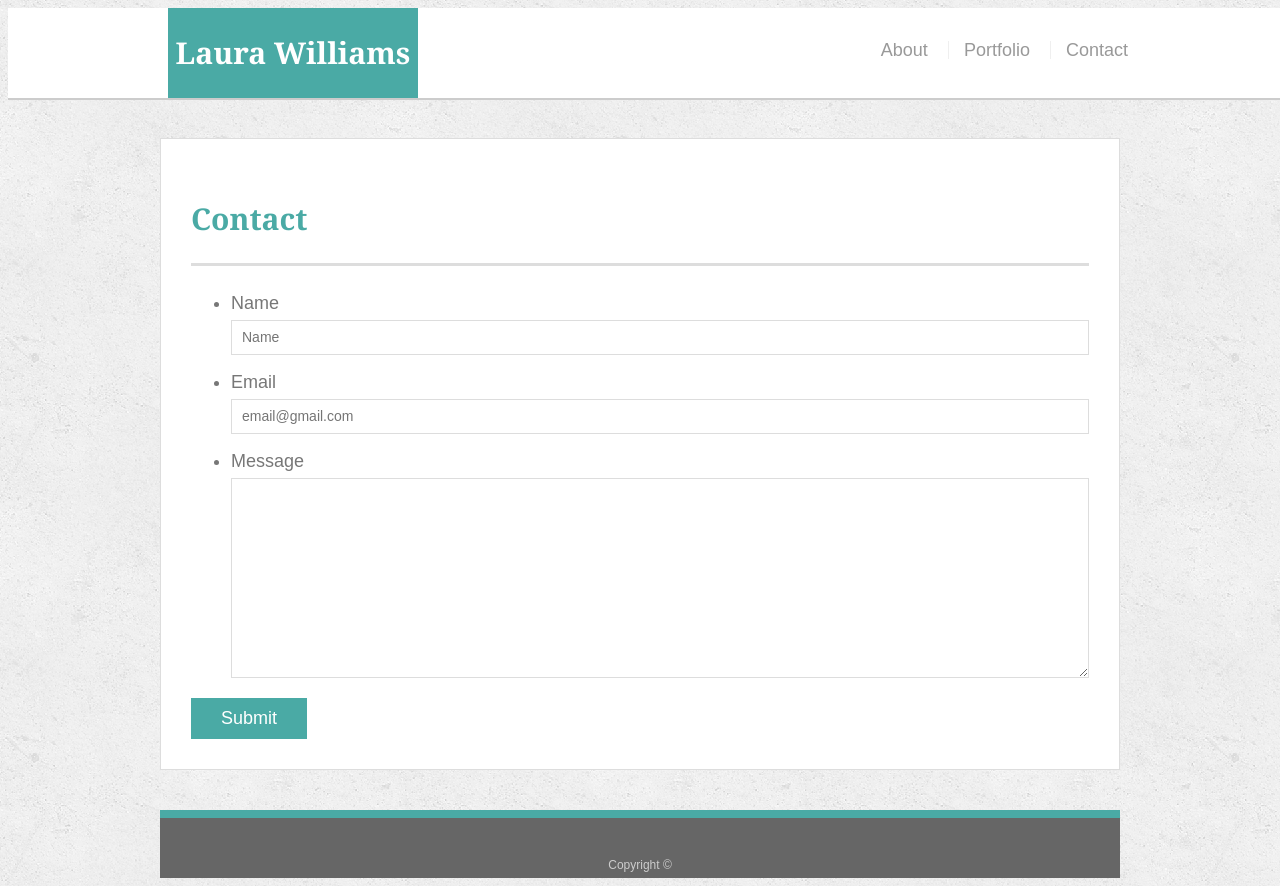
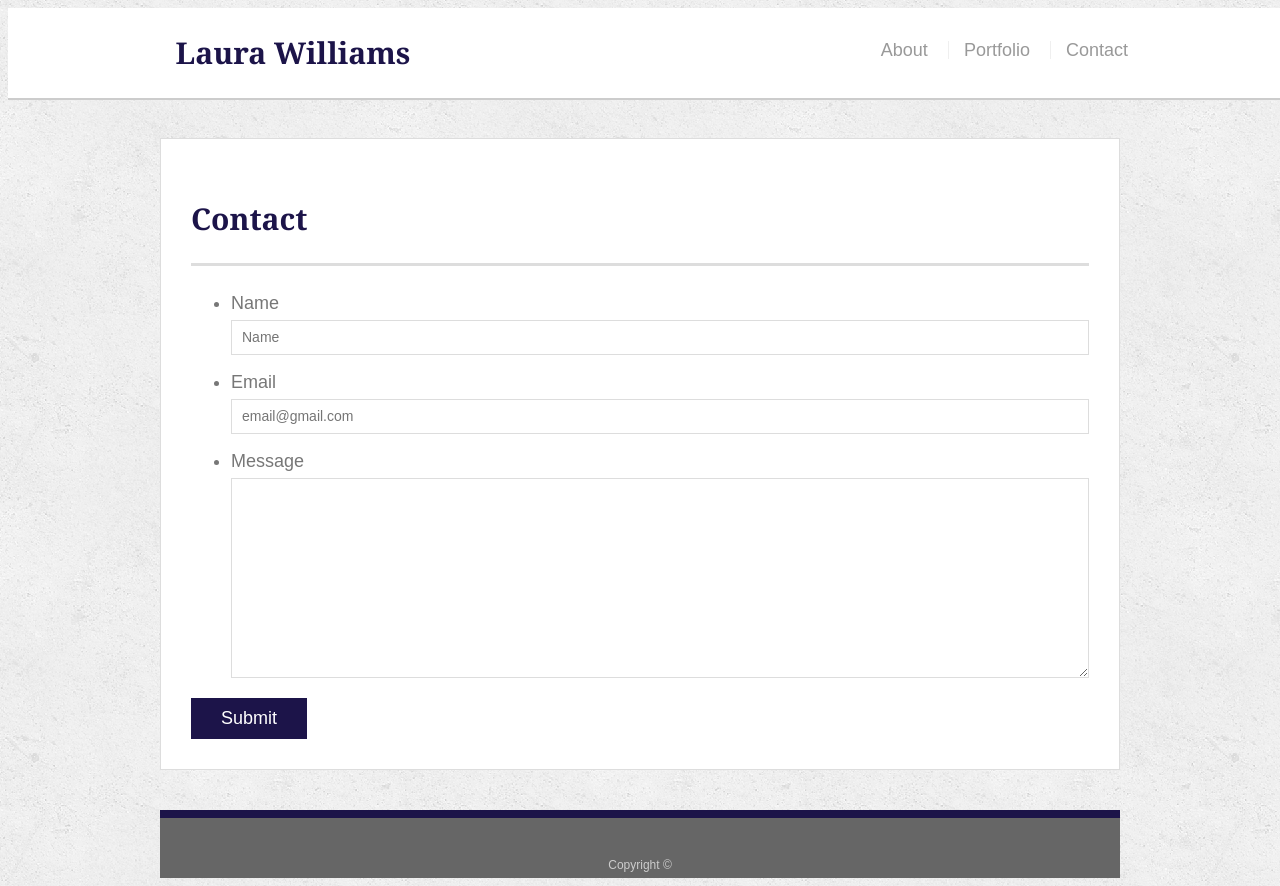
Before and after one commit to lawilliams713/lawilliams713.github.io, a plain HTML site: page contact.html in a window 1280 px wide. Drawn offline with Linux system fonts and the light colour scheme.

Commit message:
updated colors

```diff
--- a/assets/css/style.css
+++ b/assets/css/style.css
@@ -35,7 +35,7 @@ h2,
 h3 {
   font-family: Georgia, Times, "Times New Roman", serif;
   font-weight: 700;
-  color: #4aaaa5;
+  color: #1c1449;
 }
 
 h1 {
@@ -71,10 +71,10 @@ h3 {
   font-size: 30px;
   font-weight: 700;
   line-height: 90px;
-  color: #ffffff;
+  color: #1c1449;
   text-align: center;
   text-decoration: none;
-  background: #4aaaa5;
+  background: #ffffff;
 }
 
 nav {
@@ -106,7 +106,7 @@ footer {
   color: #cccccc;
   text-align: center;
   background: #666666;
-  border-top: 8px solid #4aaaa5;
+  border-top: 8px solid #1c1449;
   height: 50px;
 }
 
@@ -164,7 +164,7 @@ h3, h2 {
   line-height: 30px;
   color: #ffffff;
   text-align: center;
-  background: #4aaaa5;
+  background: #1c1449;
   border-bottom: 0;
 }
 
@@ -212,6 +212,6 @@ input[type=submit] {
   font-size: 18px;
   color: #ffffff;
   cursor: pointer;
-  background: #4aaaa5;
+  background: #1c1449;
   border: 0 none;
 }
```
Also changed, not shown: contact.html (indentation only), index.html (line endings or trailing spaces), portfolio.html (indentation only).
